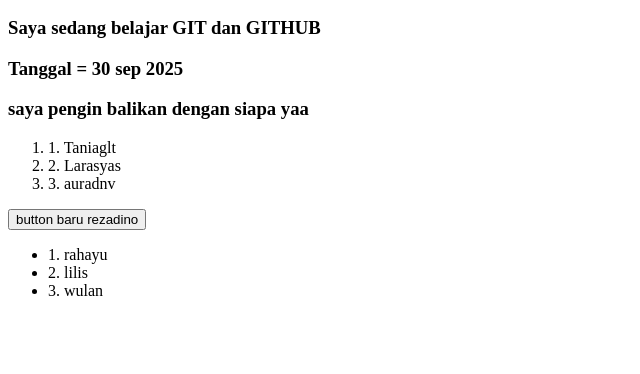
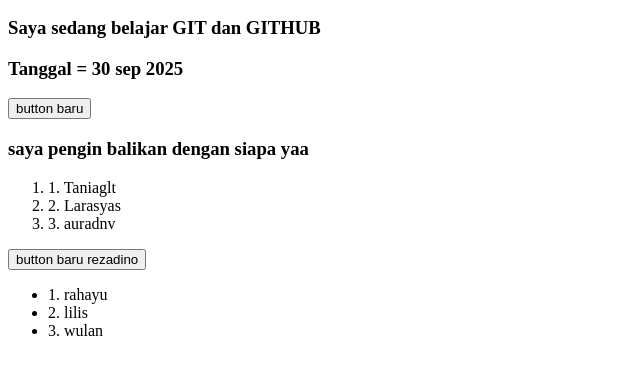
Before and after one commit to rezadino/coba-kolaborator, a plain HTML site: page index.html in a window 1280 px wide. Shown: the part 110-484 px from the top of the page, without its empty margins (0-640 px from the left). Drawn offline with Linux system fonts and the light colour scheme.

Commit message:
update index.html menambah button

```diff
--- a/index.html
+++ b/index.html
@@ -13,6 +13,8 @@
 
     <h3>Tanggal = 30 sep 2025</h3>
 
+    <button>button baru</button>
+
     <h3>saya pengin balikan dengan siapa yaa</h3>
     <ol>
       <li>1. Taniaglt</li>
@@ -27,6 +29,5 @@
       <li>2. lilis</li>
       <li>3. wulan</li>
     </ul>
-
   </body>
 </html>
```
